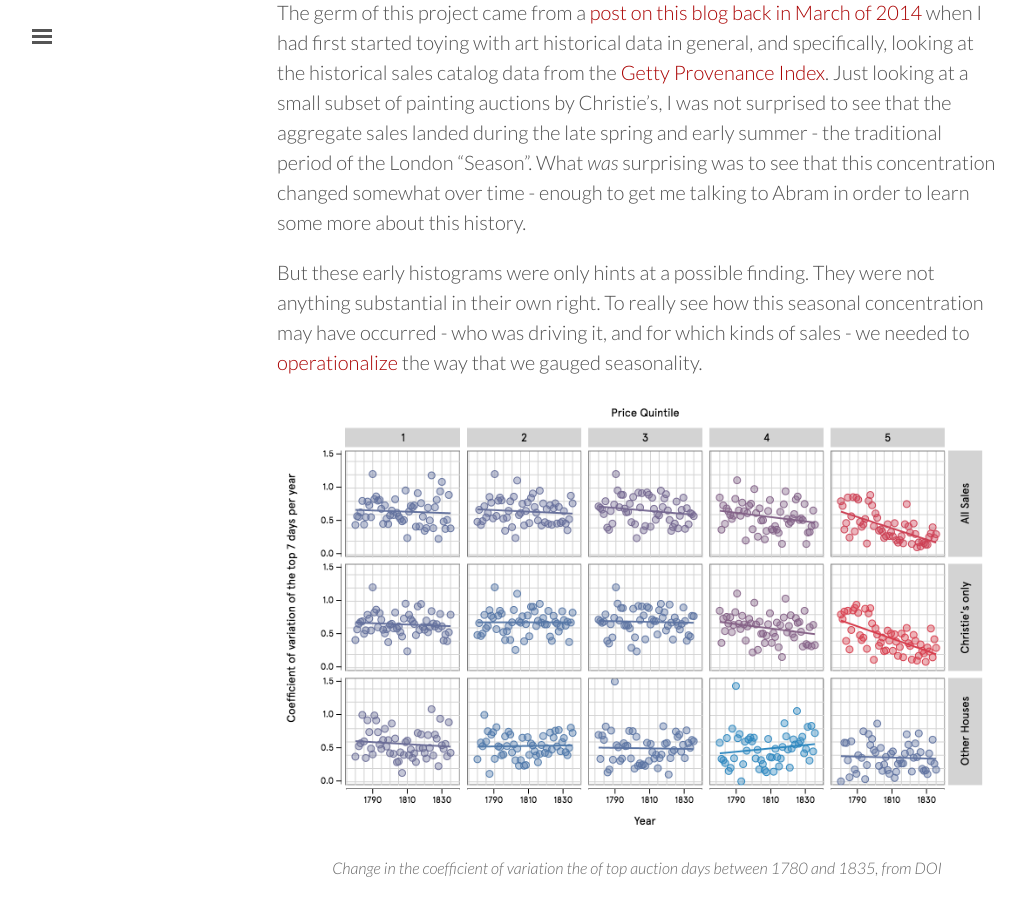
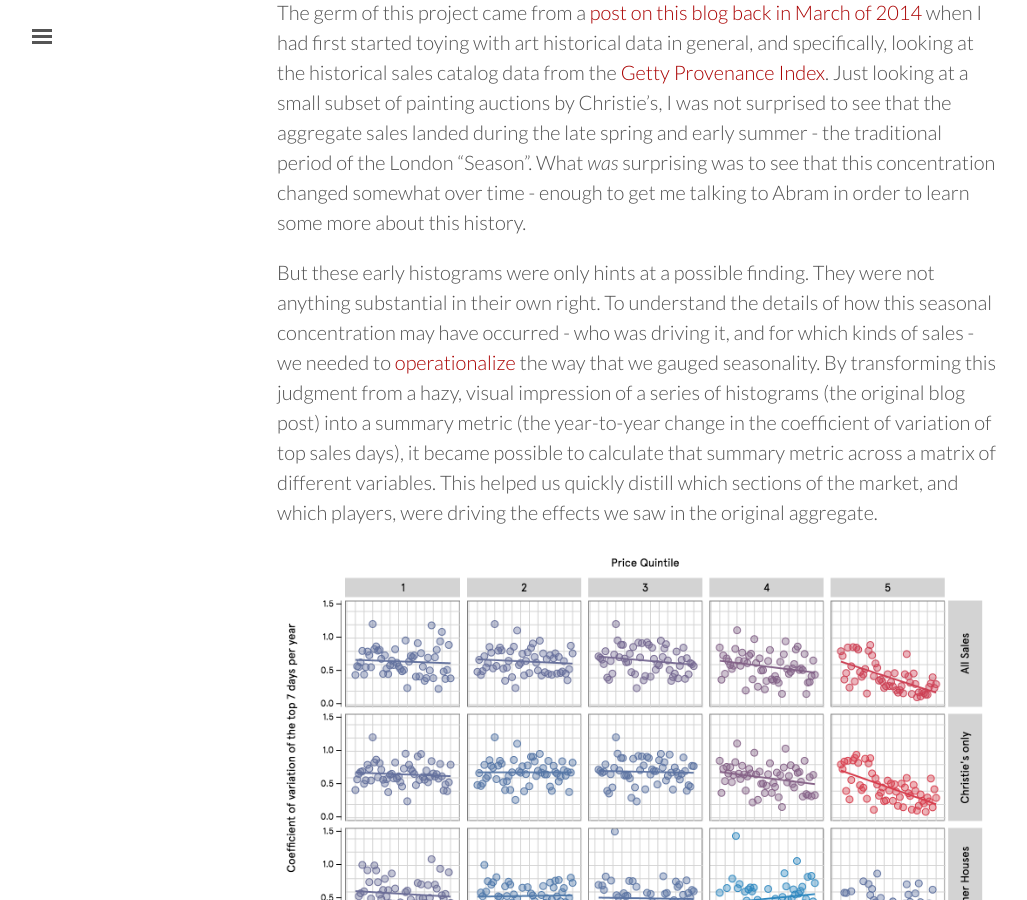
Before and after one commit to mdlincoln/mdlincoln.github.io, a Jekyll site: the page built from _posts/2016-11-28-temporal-dimensions.md, in a window 1280 px wide and 900 px high, scrolled down 1159 px. Shown: the whole window, without its empty margins (3-1030 px from the left). Built offline with Jekyll 4.4.1, drawn with Linux system fonts in a browser that asks for light colours; nearby versions of some CDN libraries; comment, search, counter and statistics services are not loaded.

Commit message:
More on operationalization

```diff
--- a/_posts/2016-11-28-temporal-dimensions.md
+++ b/_posts/2016-11-28-temporal-dimensions.md
@@ -29,7 +29,8 @@ What _was_ surprising was to see that this concentration changed somewhat over t
 
 But these early histograms were only hints at a possible finding.
 They were not anything substantial in their own right.
-To really see how this seasonal concentration may have occurred - who was driving it, and for which kinds of sales - we needed to [operationalize]() the way that we gauged seasonality.
+To understand the details of how this seasonal concentration may have occurred - who was driving it, and for which kinds of sales - we needed to [operationalize](https://litlab.stanford.edu/LiteraryLabPamphlet6.pdf) the way that we gauged seasonality.
+By transforming this judgment from a hazy, visual impression of a series of histograms (the original blog post) into a summary metric (the year-to-year change in the coefficient of variation of top sales days), it became possible to calculate that summary metric across a matrix of different variables. This helped us quickly distill which sections of the market, and which players, were driving the effects we saw in the original aggregate.
 
 {% include figure.html caption="Change in the coefficient of variation the of top auction days between 1780 and 1835, from DOI" src="/assets/images-display/bas_cv.png" %}
 
```
